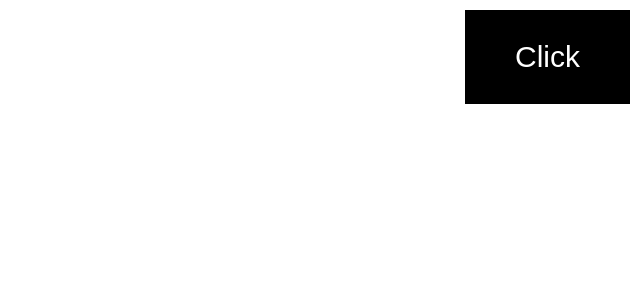
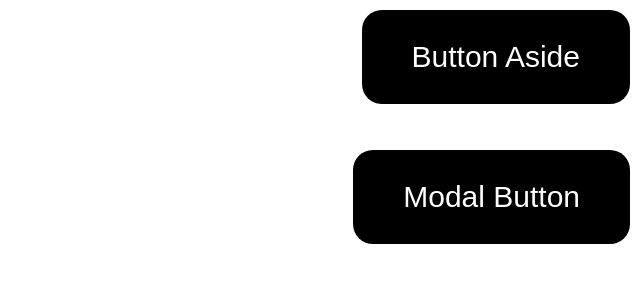
Before and after one commit to ArturPetrosyan1998/React-App-Func, a React (Vite) app: page / in a window 1280 px wide. Shown: the top 300 px of the page, without its empty margins (640-1280 px from the left). Built offline with nearby package versions, Linux system fonts and the light colour scheme.

Commit message:
Modal styles and logic

```diff
--- a/src/App.jsx
+++ b/src/App.jsx
@@ -1,11 +1,13 @@
 import { Component } from 'react';
 import Aside from './components/Aside/Aside';
 import Button from './components/Button/Button';
+import Modal from './components/Modal/Modal';
 import './Reset.scss';
 
 class App extends Component {
   state = {
     isOpen: false,
+    isOpenModal: false,
   };
 
   handleToggleAside = () => {
@@ -13,12 +15,24 @@ class App extends Component {
     this.setState({ isOpen: !isOpen });
   };
 
+  handleModalOpen = () => {
+    const { isOpenModal } = this.state;
+    this.setState({ isOpenModal: !isOpenModal });
+  };
+
+  handleModalClose = () => {
+    const { isOpenModal } = this.state;
+    this.setState({ isOpenModal: !isOpenModal });
+  };
+
   render() {
-    const { isOpen } = this.state;
+    const { isOpen, isOpenModal } = this.state;
     return (
       <>
         <Aside isOpen={isOpen} />
-        <Button onClick={this.handleToggleAside} />
+        <Button onClick={this.handleToggleAside} text="Button Aside" />
+        <Modal isOpenModal={isOpenModal} onClick={this.handleModalClose} />
+        <Button modalButton text="Modal Button" onClick={this.handleModalOpen} />
       </>
     );
   }
--- a/src/components/Button/Button.jsx
+++ b/src/components/Button/Button.jsx
@@ -5,15 +5,14 @@ import styles from './Button.module.scss';
 const cx = classNames.bind(styles);
 class Button extends Component {
   render() {
-    const { onClick } = this.props;
+    const { onClick, text = 'Click', modalButton } = this.props;
     return (
       <button
         type="button"
         onClick={onClick}
-        className={cx('button')}
+        className={cx('button', { buttonModal: modalButton })}
       >
-        Click
-
+        {text}
       </button>
     );
   }
--- a/src/components/Button/Button.module.scss
+++ b/src/components/Button/Button.module.scss
@@ -8,8 +8,21 @@
     position: absolute;
     right: 10px;
     top: 10px;
+    border-radius: 20px;
 }
 
 .button:hover {
     opacity: 0.5;
 }
+
+.buttonModal {
+    background-color: black;
+    padding: 30px 50px;
+    font-size: 30px;
+    color: white;
+    cursor: pointer;
+    border: none;
+    position: absolute;
+    right: 10px;
+    top: 150px;
+}
--- a/src/components/Modal/Modal.jsx
+++ b/src/components/Modal/Modal.jsx
@@ -0,0 +1,26 @@
+import { Component } from 'react';
+import classNames from 'classnames/bind';
+import styles from './Modal.module.scss';
+
+const cx = classNames.bind(styles);
+class Modal extends Component {
+  render() {
+    const { isOpenModal, onClick } = this.props;
+    return (
+      <div
+        className={cx('modalClose', { modalOpen: isOpenModal })}
+        onClick={onClick}
+      >
+        <div
+          className={styles.modalwindow}
+          onClick={(e) => {
+            e.stopPropagation();
+          }}
+        />
+
+      </div>
+    );
+  }
+}
+
+export default Modal;
--- a/src/components/Modal/Modal.module.scss
+++ b/src/components/Modal/Modal.module.scss
@@ -0,0 +1,26 @@
+.modalClose {
+    display: none;
+    position: absolute;
+    z-index: 100;
+    top: 0;
+    left: 0;
+    justify-content: center;
+    align-items: center;
+    align-items: center;
+    justify-content: center;
+    align-items: center;
+    background-color:gray;
+    opacity: 0.6;
+    width: 100%;
+    height: 100vh;
+}
+
+.modalwindow{
+    width: 600px;
+    height: 400px;
+    background-color: white;
+}
+
+.modalOpen {
+    display: flex;
+}
```
Also changed, not shown: .eslintrc.json.
